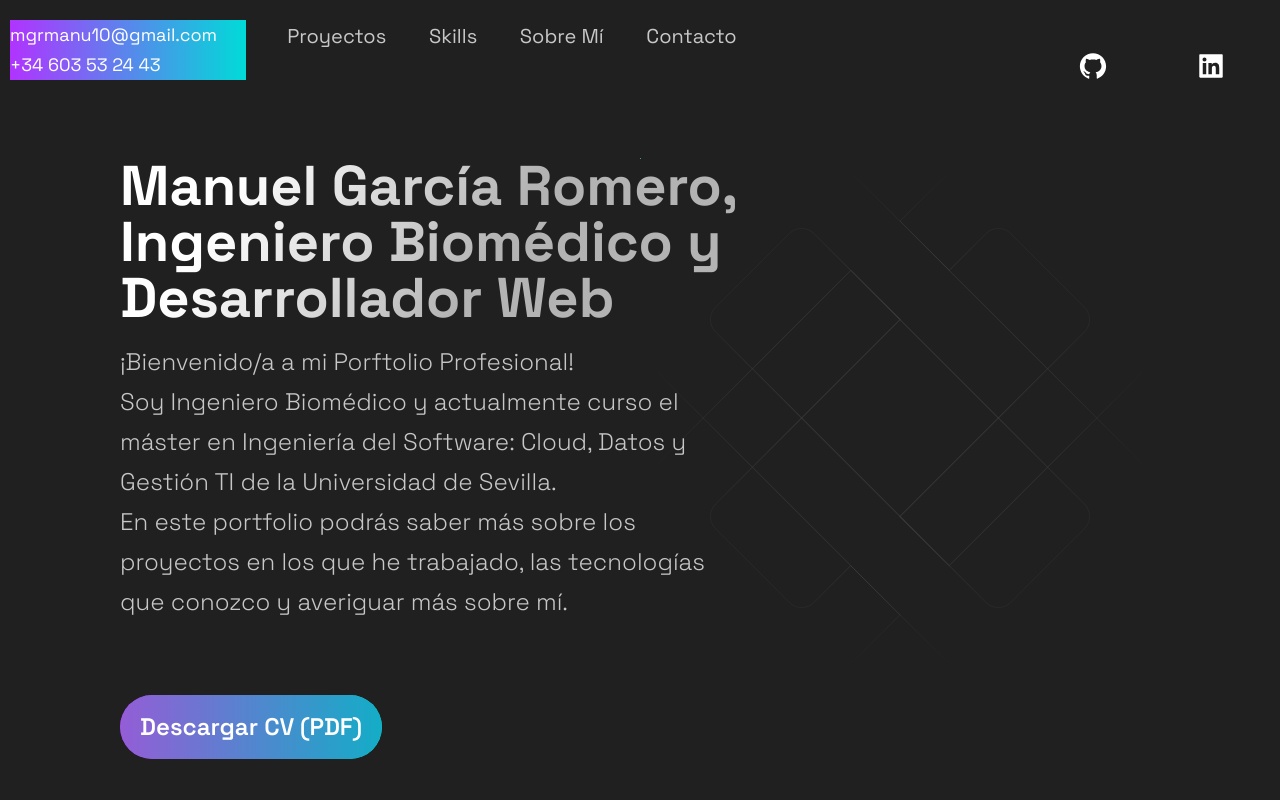
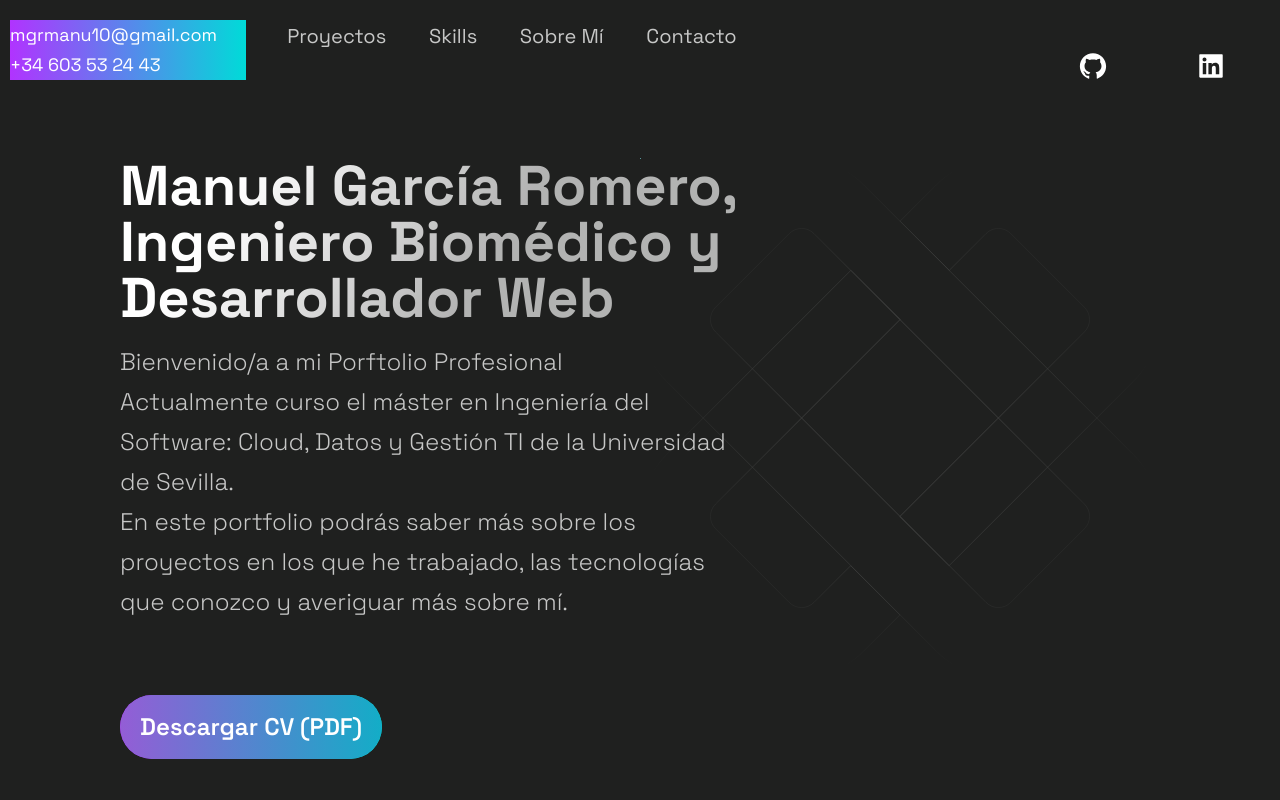
Before and after one commit to mgrmanu10/portfolio-pro-manu, a Next.js app: page / in a window 1280 px wide. Shown: the top 800 px of the page. Built offline with nearby package versions, Linux system fonts and the light colour scheme.

Commit message:
actualizacion final

```diff
--- a/src/components/Bienvenida/Bienvenida.js
+++ b/src/components/Bienvenida/Bienvenida.js
@@ -17,8 +17,8 @@ const Bienvenida = (props) => (
 
       </SectionTitle>
       <SectionText>
-       ¡Bienvenido/a a mi Porftolio Profesional!
-       <br/>Soy Ingeniero Biomédico y actualmente curso el máster en Ingeniería del Software: Cloud, Datos y Gestión TI de la Universidad de Sevilla.
+       Bienvenido/a a mi Porftolio Profesional
+       <br/>Actualmente curso el máster en Ingeniería del Software: Cloud, Datos y Gestión TI de la Universidad de Sevilla.
        <br/>En este portfolio podrás saber más sobre los proyectos en los que he trabajado, las tecnologías que conozco y averiguar más sobre mí.
 
       </SectionText>
--- a/src/components/SobreMi/SobreMi.js
+++ b/src/components/SobreMi/SobreMi.js
@@ -54,6 +54,9 @@ const SobreMi = () => {
         <br/>
         <br/>
          </SectionText>
+         <br/>
+         <br/>
+         <br/>
       <CarouselContainer ref={carouselRef} onScroll={handleScroll}>
     <>
     {TimeLineData.map((item, index)=>(
```
Also changed, not shown: 2 other files (tests, documents, lock files or other folders).
